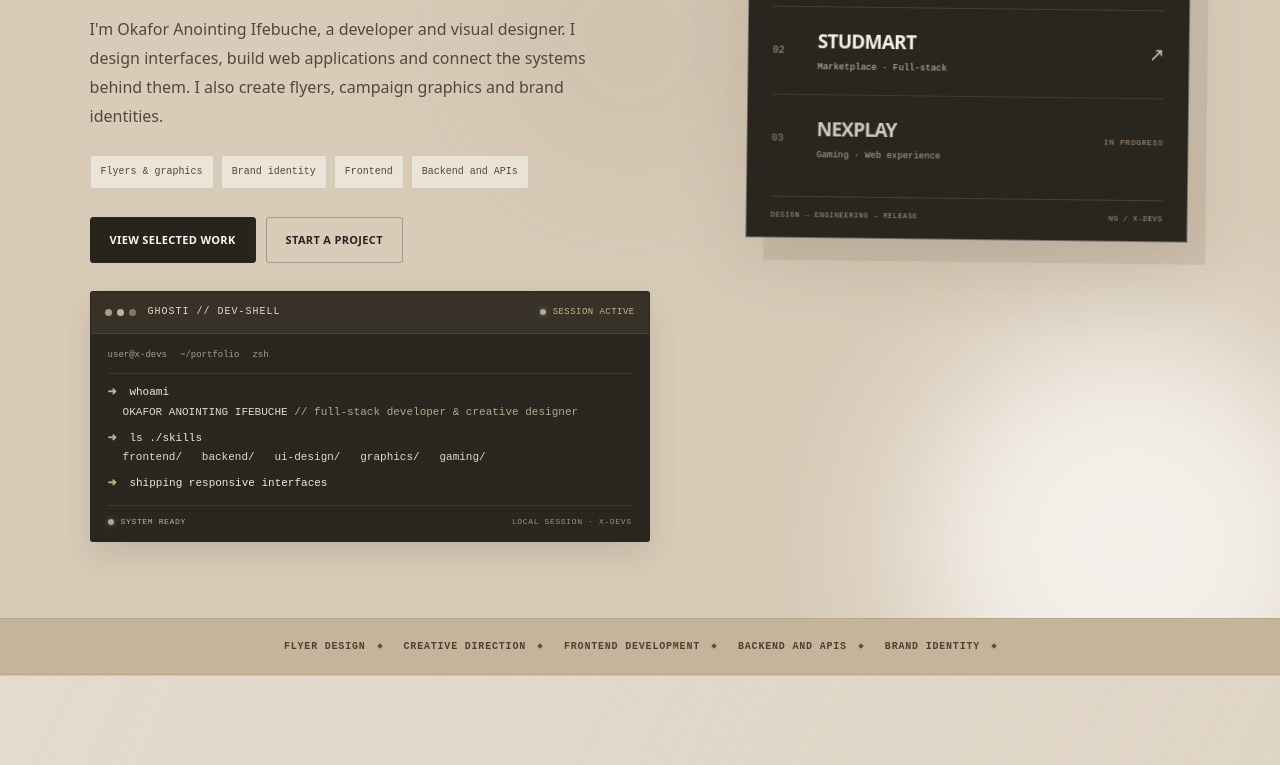
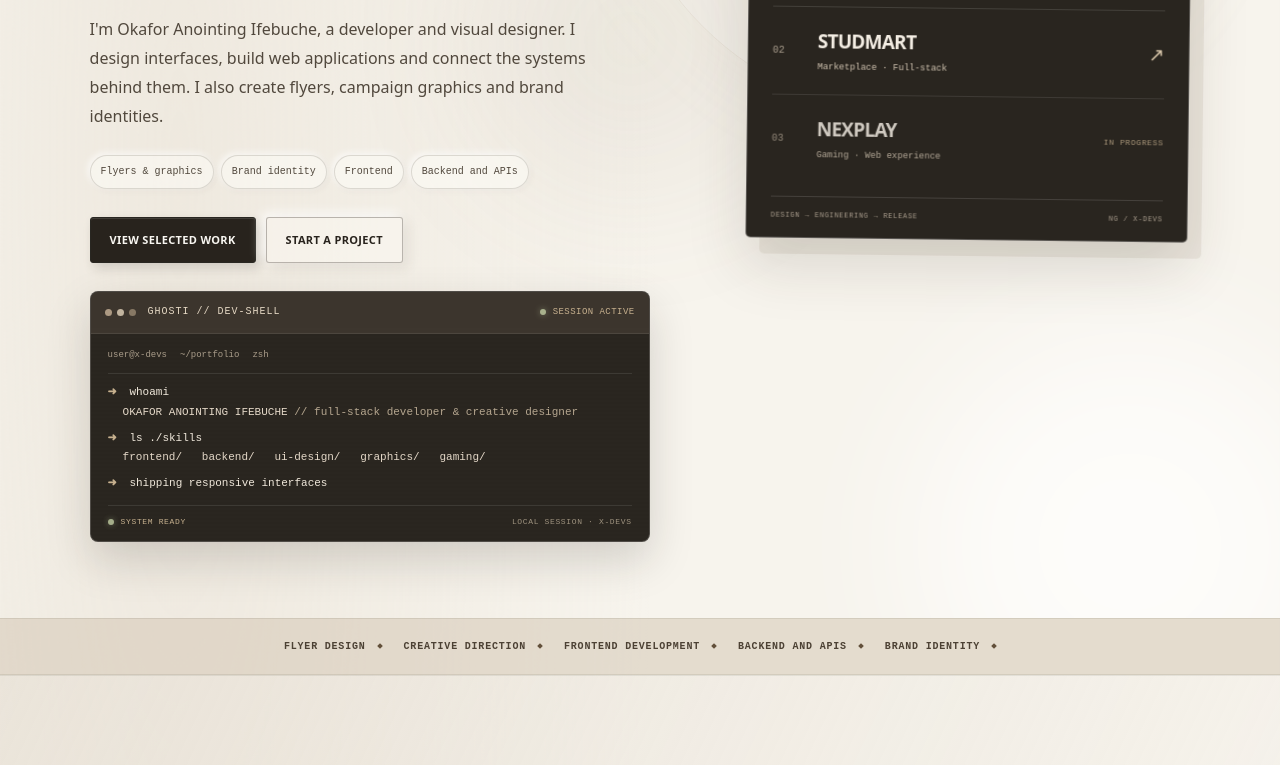
Before and after one commit to ghostichukwu002/Portfolio, a plain HTML site: page index.html in a window 1280 px wide. Shown: the part 673-1438 px from the top of the page. Drawn offline with nearby package versions, Linux system fonts and the light colour scheme.

Commit message:
Apply Sandstorm Neumorphism portfolio styling

```diff
--- a/index.html
+++ b/index.html
@@ -14,6 +14,7 @@
   <link rel="stylesheet" href="style.css">
   <link rel="stylesheet" href="portfolio-refresh.css">
   <link rel="stylesheet" href="portfolio-polish.css">
+  <link rel="stylesheet" href="portfolio-sandstorm-system.css">
 </head>
 <body>
   <a class="skip-link" href="#main-content">Skip to content</a>
```
